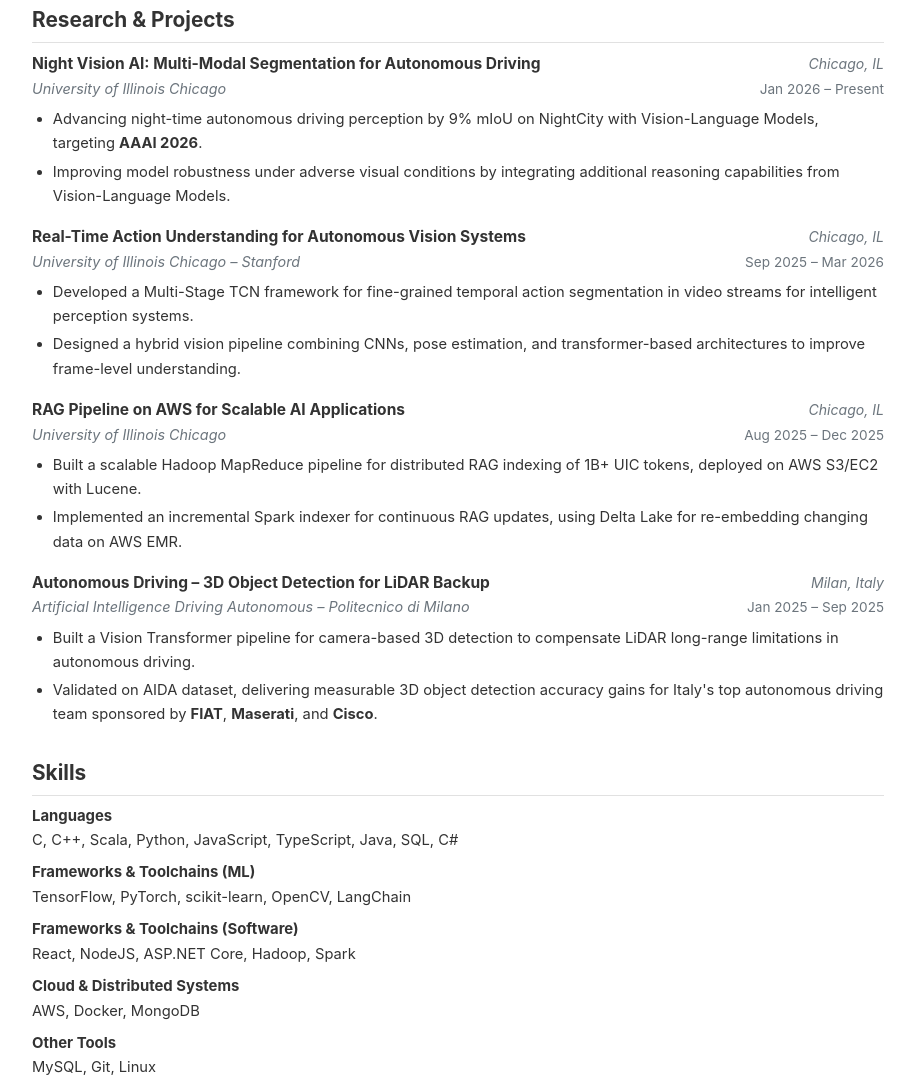
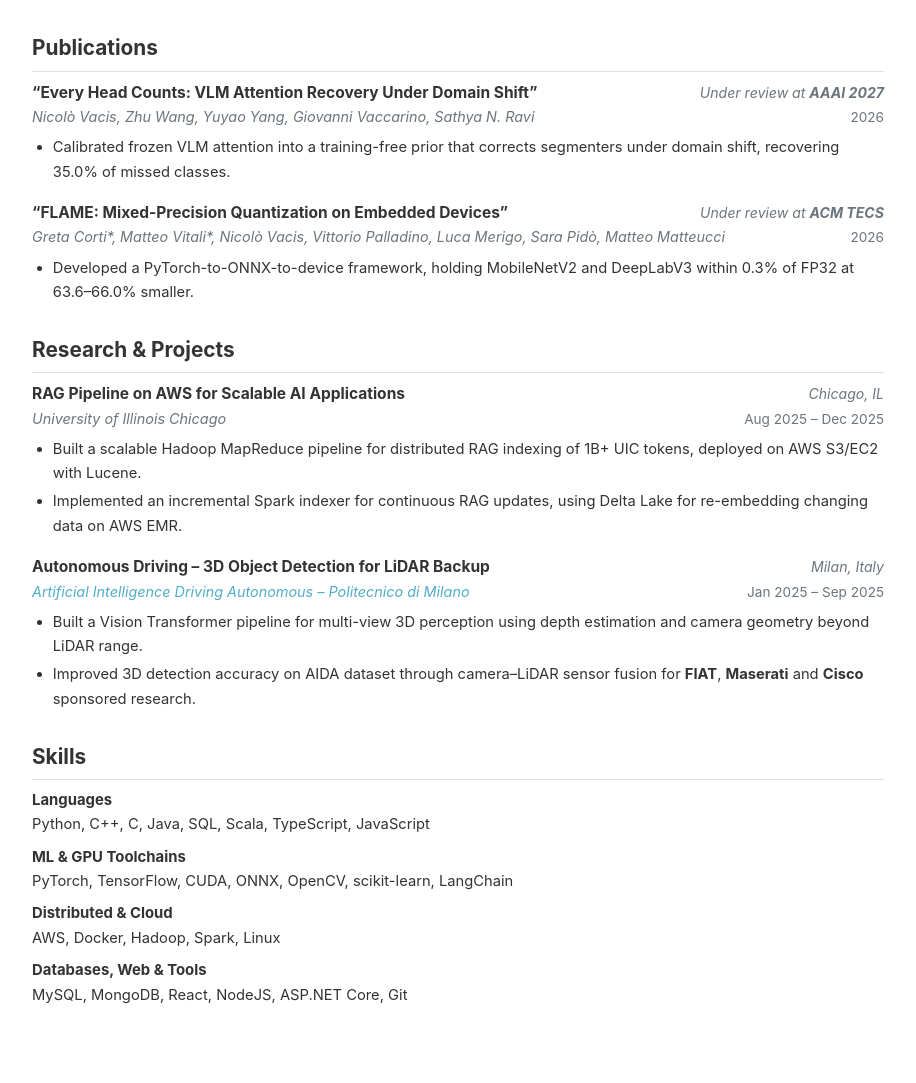
Before and after one commit to nicolovacis/nicolovacis.github.io, a plain HTML site: page cv.html in a window 1280 px wide. Shown: the part 1207-2290 px from the top of the page, without its empty margins (332-1248 px from the left). Drawn offline with Linux system fonts and the light colour scheme; some icons are missing.

Commit message:
Sync site with current CV; retarget to deep learning engineering
- cv.html: update all entries to match the current LaTeX CV
  - Princeton: sensor-design bullet, lab link, CVPR 2027
  - EssilorLuxottica: mixed-precision framework, STM32N6570-DK/GAP9 deployment
  - BeMyEye renamed to Mira.cv with link; remove unsupported Schwarz Group claim
  - add Publications section (AAAI 2027 and ACM TECS submissions)
  - drop Night Vision AI and Real-Time Action Understanding project entries
  - Education coursework: GPU & FPGA Accelerators
  - Skills regrouped into Languages / ML & GPU Toolchains / Distributed & Cloud / Databases, Web & Tools
- index.html: new subtitle, add Princeton to location line

Co-Authored-By: Claude Opus 5 (1M context) <noreply@anthropic.com>

```diff
--- a/cv.html
+++ b/cv.html
@@ -40,7 +40,7 @@
     <ul class="sidebar__links">
       <li>
         <svg viewBox="0 0 24 24"><path d="M12 2C8.13 2 5 5.13 5 9c0 5.25 7 13 7 13s7-7.75 7-13c0-3.87-3.13-7-7-7zm0 9.5A2.5 2.5 0 1 1 12 6a2.5 2.5 0 0 1 0 5.5z"/></svg>
-        Chicago, IL / Milan, Italy
+        Princeton, NJ / Chicago, IL / Milan, Italy
       </li>
       <li>
         <svg viewBox="0 0 24 24"><path d="M20 4H4c-1.1 0-2 .9-2 2v12c0 1.1.9 2 2 2h16c1.1 0 2-.9 2-2V6c0-1.1-.9-2-2-2zm0 4-8 5-8-5V6l8 5 8-5v2z"/></svg>
@@ -68,7 +68,7 @@
 
     <div class="cv-entry">
       <div class="cv-entry__header">
-        <span class="cv-entry__title">Princeton Vision &amp; Learning Lab</span>
+        <span class="cv-entry__title"><a href="https://pvl.cs.princeton.edu/" target="_blank">Princeton Vision &amp; Learning Lab</a></span>
         <span class="cv-entry__location">Princeton, NJ</span>
       </div>
       <div class="cv-entry__meta">
@@ -76,13 +76,14 @@
         <span class="cv-entry__date">Jun 2026 – Sep 2026</span>
       </div>
       <ul>
-        <li>Researching virtual environment reconstruction under Prof. Jia Deng (co-creator of <strong>ImageNet</strong>, 93k+ citations), targeting CVPR 2026.</li>
+        <li>Optimizing camera sensor design in generated 3D environments through physically-based simulation for depth and segmentation robustness.</li>
+        <li>Conducted under the supervision of Prof. Jia Deng (co-creator of <strong>ImageNet</strong>), with work targeting CVPR 2027.</li>
       </ul>
     </div>
 
     <div class="cv-entry">
       <div class="cv-entry__header">
-        <span class="cv-entry__title">EssilorLuxottica Smart Eyewear Lab</span>
+        <span class="cv-entry__title"><a href="https://www.essilorluxottica.com/en/careers/smart-eyewear-lab/" target="_blank">EssilorLuxottica Smart Eyewear Lab</a></span>
         <span class="cv-entry__location">Milan, Italy</span>
       </div>
       <div class="cv-entry__meta">
@@ -90,14 +91,14 @@
         <span class="cv-entry__date">Jun 2025 – Sep 2025</span>
       </div>
       <ul>
-        <li>Deployed real-time pose estimation on smart glasses with <strong>Ray-Ban Meta</strong>, achieving 57% accuracy gain via mixed-precision quantization.</li>
-        <li>Reduced embedded model size by 2× on YOLOv8 Pose by developing an automatic layer-wise search framework via sensitivity analysis.</li>
+        <li>Built a mixed-precision framework for <strong>Ray-Ban Meta</strong> glasses, compressing YOLOv8-Pose by 56% at 98% FP32 accuracy.</li>
+        <li>Deployed ONNX models onto STM32N6570-DK and GAP9, measuring memory and latency through ST Edge AI Core and NNTool.</li>
       </ul>
     </div>
 
     <div class="cv-entry">
       <div class="cv-entry__header">
-        <span class="cv-entry__title">BeMyEye</span>
+        <span class="cv-entry__title"><a href="https://mira.cv/" target="_blank">Mira.cv</a></span>
         <span class="cv-entry__location">Milan, Italy</span>
       </div>
       <div class="cv-entry__meta">
@@ -105,8 +106,8 @@
         <span class="cv-entry__date">Jul 2024 – Oct 2024</span>
       </div>
       <ul>
-        <li>Built a deep learning hazard detection system for camera-based self-checkout, deployed at scale for <strong>Schwarz Group (Europe's #1 retailer)</strong>.</li>
-        <li>Boosted detection model interpretability by 9% confidence gain by designing a diffusion model to reconstruct feature maps of detected objects.</li>
+        <li>Deployed a zero-shot hazard detection system for camera-based self-checkout, reaching 98% accuracy with no retraining on new SKUs.</li>
+        <li>Increased detection model interpretability 9% by designing a diffusion model to reconstruct feature maps of detected objects.</li>
       </ul>
     </div>
 
@@ -138,7 +139,7 @@
         <span class="cv-entry__date">Dec 2026</span>
       </div>
       <ul>
-        <li>GPA: 3.85 – Relevant Coursework: Deep Learning, Machine Learning, Computer Vision, Multiagent Systems</li>
+        <li>GPA: 3.85 – Relevant Coursework: Deep Learning, Machine Learning, GPU &amp; FPGA Accelerators</li>
       </ul>
     </div>
 
@@ -170,38 +171,39 @@
       </ul>
     </div>
 
-    <!-- ==================== RESEARCH & PROJECTS ==================== -->
-    <h2>Research &amp; Projects</h2>
+    <!-- ==================== PUBLICATIONS ==================== -->
+    <h2>Publications</h2>
 
     <div class="cv-entry">
       <div class="cv-entry__header">
-        <span class="cv-entry__title">Night Vision AI: Multi-Modal Segmentation for Autonomous Driving</span>
-        <span class="cv-entry__location">Chicago, IL</span>
+        <span class="cv-entry__title">“Every Head Counts: VLM Attention Recovery Under Domain Shift”</span>
+        <span class="cv-entry__location">Under review at <strong>AAAI 2027</strong></span>
       </div>
       <div class="cv-entry__meta">
-        <span class="cv-entry__subtitle">University of Illinois Chicago</span>
-        <span class="cv-entry__date">Jan 2026 – Present</span>
+        <span class="cv-entry__subtitle">Nicolò Vacis, Zhu Wang, Yuyao Yang, Giovanni Vaccarino, Sathya N. Ravi</span>
+        <span class="cv-entry__date">2026</span>
       </div>
       <ul>
-        <li>Advancing night-time autonomous driving perception by 9% mIoU on NightCity with Vision-Language Models, targeting <strong>AAAI 2026</strong>.</li>
-        <li>Improving model robustness under adverse visual conditions by integrating additional reasoning capabilities from Vision-Language Models.</li>
+        <li>Calibrated frozen VLM attention into a training-free prior that corrects segmenters under domain shift, recovering 35.0% of missed classes.</li>
       </ul>
     </div>
 
     <div class="cv-entry">
       <div class="cv-entry__header">
-        <span class="cv-entry__title">Real-Time Action Understanding for Autonomous Vision Systems</span>
-        <span class="cv-entry__location">Chicago, IL</span>
+        <span class="cv-entry__title">“FLAME: Mixed-Precision Quantization on Embedded Devices”</span>
+        <span class="cv-entry__location">Under review at <strong>ACM TECS</strong></span>
       </div>
       <div class="cv-entry__meta">
-        <span class="cv-entry__subtitle">University of Illinois Chicago – Stanford</span>
-        <span class="cv-entry__date">Sep 2025 – Mar 2026</span>
+        <span class="cv-entry__subtitle">Greta Corti*, Matteo Vitali*, Nicolò Vacis, Vittorio Palladino, Luca Merigo, Sara Pidò, Matteo Matteucci</span>
+        <span class="cv-entry__date">2026</span>
       </div>
       <ul>
-        <li>Developed a Multi-Stage TCN framework for fine-grained temporal action segmentation in video streams for intelligent perception systems.</li>
-        <li>Designed a hybrid vision pipeline combining CNNs, pose estimation, and transformer-based architectures to improve frame-level understanding.</li>
+        <li>Developed a PyTorch-to-ONNX-to-device framework, holding MobileNetV2 and DeepLabV3 within 0.3% of FP32 at 63.6–66.0% smaller.</li>
       </ul>
     </div>
+
+    <!-- ==================== RESEARCH & PROJECTS ==================== -->
+    <h2>Research &amp; Projects</h2>
 
     <div class="cv-entry">
       <div class="cv-entry__header">
@@ -224,12 +226,12 @@
         <span class="cv-entry__location">Milan, Italy</span>
       </div>
       <div class="cv-entry__meta">
-        <span class="cv-entry__subtitle">Artificial Intelligence Driving Autonomous – Politecnico di Milano</span>
+        <span class="cv-entry__subtitle"><a href="https://aida.polimi.it/" target="_blank">Artificial Intelligence Driving Autonomous – Politecnico di Milano</a></span>
         <span class="cv-entry__date">Jan 2025 – Sep 2025</span>
       </div>
       <ul>
-        <li>Built a Vision Transformer pipeline for camera-based 3D detection to compensate LiDAR long-range limitations in autonomous driving.</li>
-        <li>Validated on AIDA dataset, delivering measurable 3D object detection accuracy gains for Italy's top autonomous driving team sponsored by <strong>FIAT</strong>, <strong>Maserati</strong>, and <strong>Cisco</strong>.</li>
+        <li>Built a Vision Transformer pipeline for multi-view 3D perception using depth estimation and camera geometry beyond LiDAR range.</li>
+        <li>Improved 3D detection accuracy on AIDA dataset through camera–LiDAR sensor fusion for <strong>FIAT</strong>, <strong>Maserati</strong> and <strong>Cisco</strong> sponsored research.</li>
       </ul>
     </div>
 
@@ -238,19 +240,16 @@
 
     <dl class="cv-skills">
       <dt>Languages</dt>
-      <dd>C, C++, Scala, Python, JavaScript, TypeScript, Java, SQL, C#</dd>
+      <dd>Python, C++, C, Java, SQL, Scala, TypeScript, JavaScript</dd>
 
-      <dt>Frameworks &amp; Toolchains (ML)</dt>
-      <dd>TensorFlow, PyTorch, scikit-learn, OpenCV, LangChain</dd>
+      <dt>ML &amp; GPU Toolchains</dt>
+      <dd>PyTorch, TensorFlow, CUDA, ONNX, OpenCV, scikit-learn, LangChain</dd>
 
-      <dt>Frameworks &amp; Toolchains (Software)</dt>
-      <dd>React, NodeJS, ASP.NET Core, Hadoop, Spark</dd>
+      <dt>Distributed &amp; Cloud</dt>
+      <dd>AWS, Docker, Hadoop, Spark, Linux</dd>
 
-      <dt>Cloud &amp; Distributed Systems</dt>
-      <dd>AWS, Docker, MongoDB</dd>
-
-      <dt>Other Tools</dt>
-      <dd>MySQL, Git, Linux</dd>
+      <dt>Databases, Web &amp; Tools</dt>
+      <dd>MySQL, MongoDB, React, NodeJS, ASP.NET Core, Git</dd>
     </dl>
 
   </main>
```
Also changed, not shown: index.html (+2 -2 lines).
